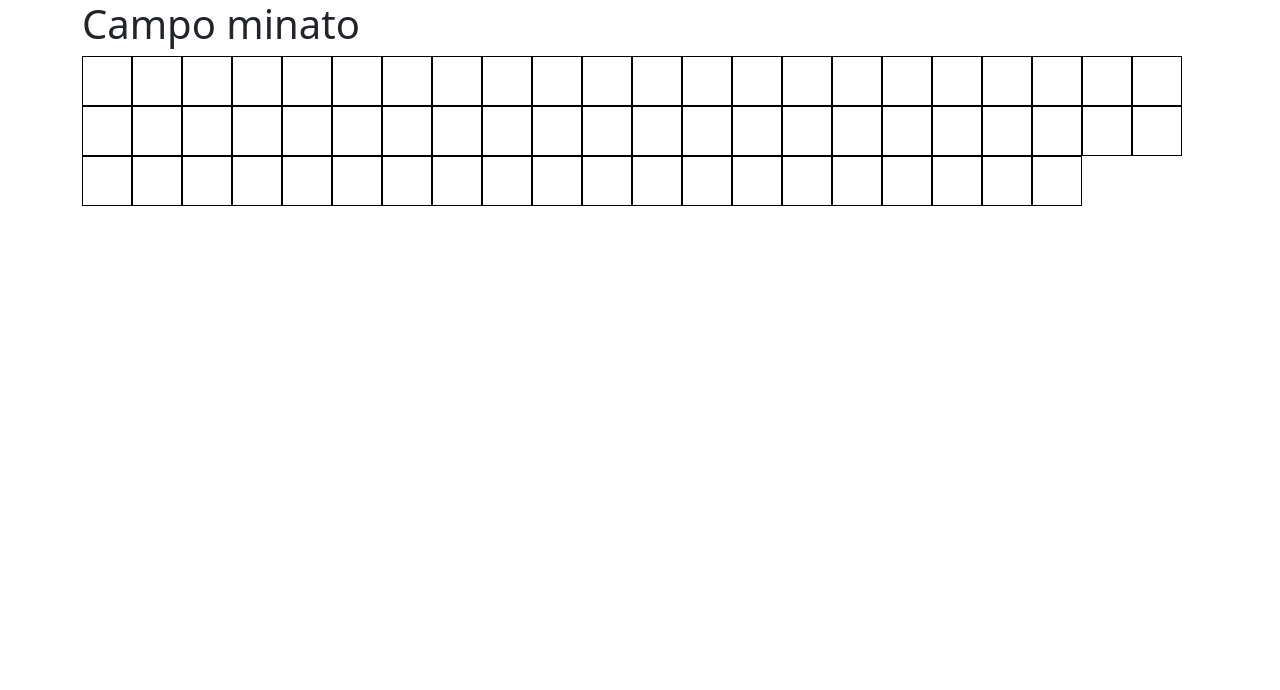
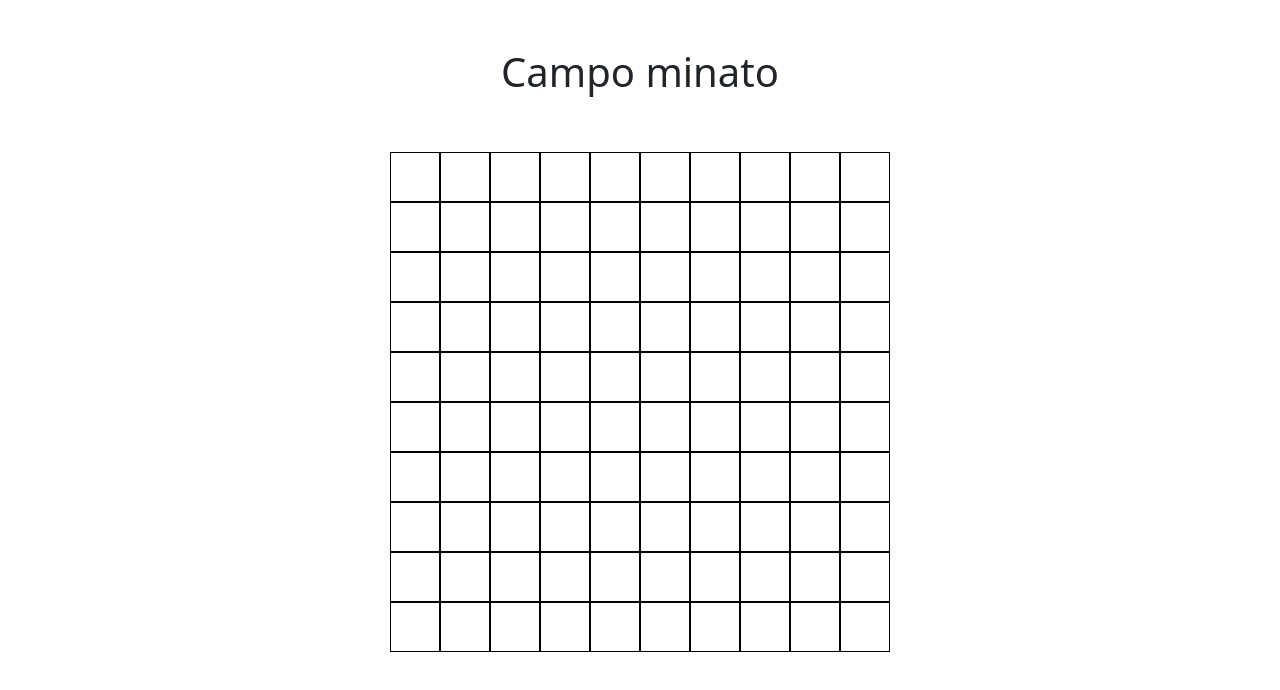
Before and after one commit to GiacomoDiNardo/js-campominato-grid, a plain HTML site: page index.html in a window 1280 px wide. Drawn offline with nearby package versions, Linux system fonts and the light colour scheme.

Commit message:
created grid

```diff
--- a/index.html
+++ b/index.html
@@ -10,8 +10,8 @@
     <link rel="stylesheet" href="style.css">
 </head>
 <body>
-    <div class="container">
-        <h1>Campo minato</h1>
+    <div class="container text-center">
+        <h1 class="py-5">Campo minato</h1>
 
         <div class="game-grid"></div>
     </div>
--- a/main.js
+++ b/main.js
@@ -18,6 +18,8 @@ function gridsize (xCells, yCells) {
         gameGrid.append(cell);
     }
 
+    //do una dimensione al container per avere una griglia quadrata
+    gameGrid.style.width = `calc(var(--cell-size) * ${xCells}`
 }
 
-gridsize(8, 8)
+gridsize(10, 10)
--- a/style.css
+++ b/style.css
@@ -5,6 +5,7 @@
 .game-grid {
     display: flex;
     flex-wrap: wrap;
+    margin: auto;
 }
 
 .cell {
```
